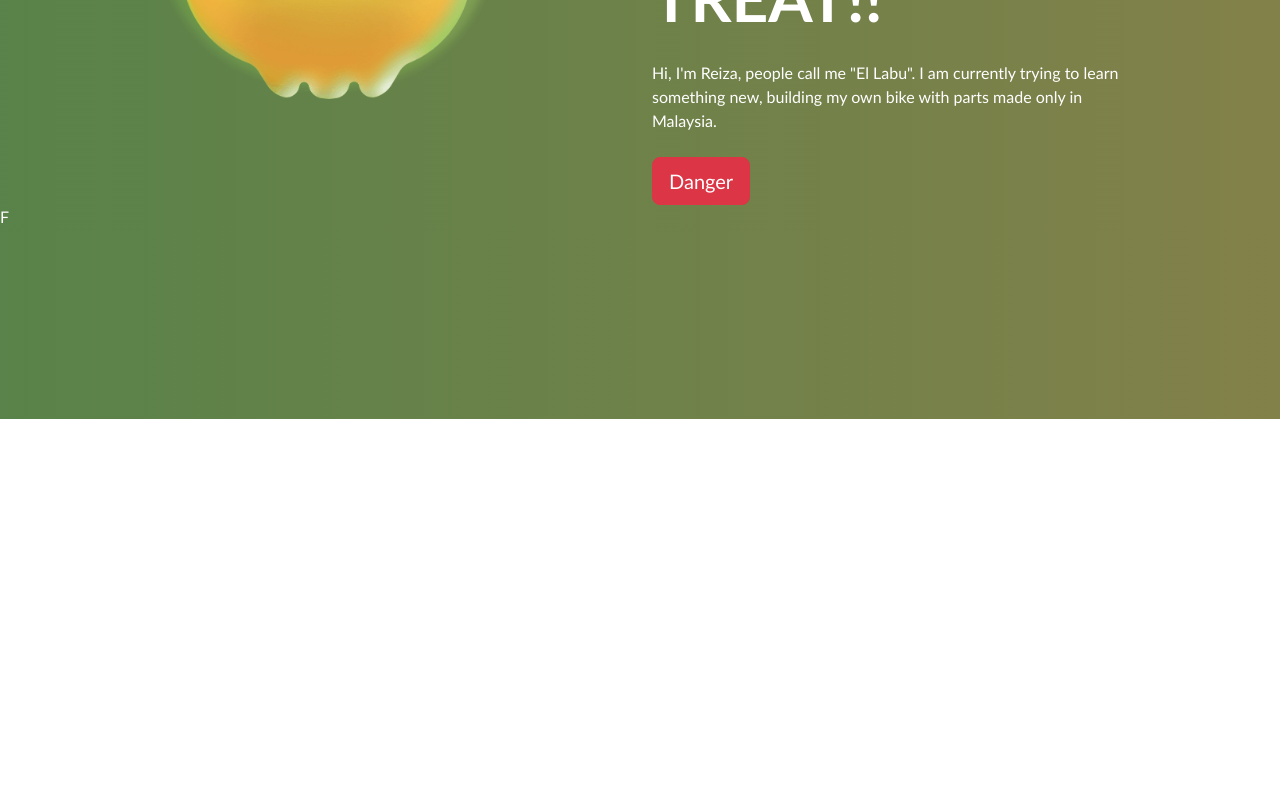
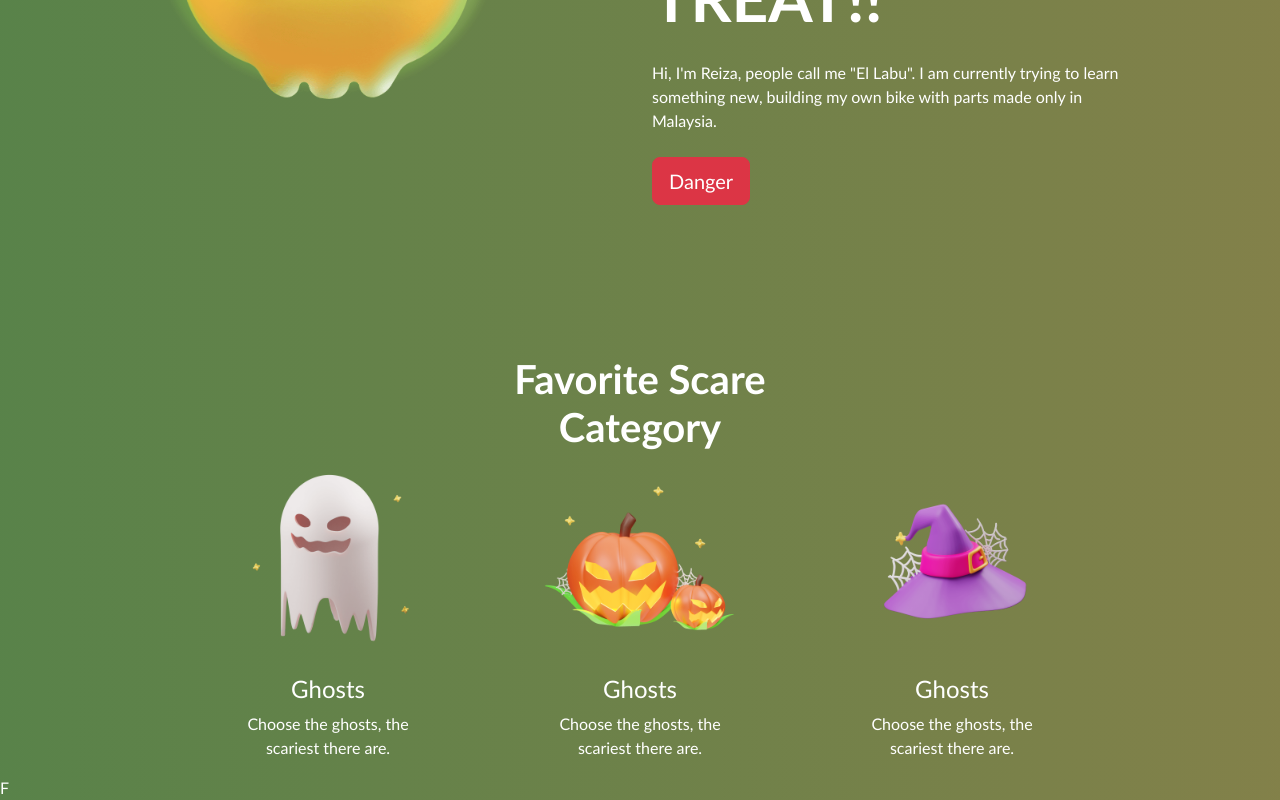
Before and after one commit to rezalwl/halloween-website, a React (Vite) app: page / in a window 1280 px wide. Shown: the part 381-1181 px from the top of the page. Before the commit the page ends 800 px from the top, so only its background shows below. Built offline with nearby package versions, Linux system fonts and the light colour scheme.

Commit message:
codding favorite section

```diff
--- a/src/App.css
+++ b/src/App.css
@@ -4,3 +4,7 @@
 .home-title{
   font-size: 64px;
   }
+
+.favorite-section{
+  margin-top: 150px;
+}
--- a/src/components/MainBody/Favorite.jsx
+++ b/src/components/MainBody/Favorite.jsx
@@ -0,0 +1,48 @@
+import React from "react";
+import Container from "react-bootstrap/Container";
+import Stack from "react-bootstrap/Stack";
+import Image from "react-bootstrap/Image";
+import category1 from "../../assets/img/category1-img.png";
+import category2 from "../../assets/img/category2-img.png";
+import category3 from "../../assets/img/category3-img.png";
+
+const Favorite = () => {
+  return (
+    <Container className="favorite-section">
+        <h1 class="fw-bolder text-center">Favorite Scare <br/> Category</h1>
+      <Stack
+        direction="horizontal"
+        gap={3}
+        className="align-items-center justify-content-center"
+      >
+        <div>
+          <Image src={category1} fluid width={"200px"} className="mb-3" />
+          <h4 className="text-center">Ghosts</h4>
+          <p className="text-center">
+            Choose the ghosts, the
+            <br /> scariest there are.
+          </p>
+        </div>
+
+        <div className="px-5 mx-5">
+          <Image src={category2} fluid width={"200px"} className="mb-3" />
+          <h4 className="text-center">Ghosts</h4>
+          <p className="text-center">
+            Choose the ghosts, the
+            <br /> scariest there are.
+          </p>
+        </div>
+        <div>
+          <Image src={category3} fluid width={"200px"} className="mb-3" />
+          <h4 className="text-center">Ghosts</h4>
+          <p className="text-center">
+            Choose the ghosts, the
+            <br /> scariest there are.
+          </p>
+        </div>
+      </Stack>
+    </Container>
+  );
+};
+
+export default Favorite;
--- a/src/components/MainBody/MainBody.jsx
+++ b/src/components/MainBody/MainBody.jsx
@@ -1,12 +1,14 @@
-import React from 'react'
-import Home from './Home'
+import React from "react";
+import Home from "./Home";
+import Favorite from "./Favorite";
 
 const MainBody = () => {
   return (
     <>
-    <Home/>
+      <Home />
+      <Favorite />
     </>
-  )
-}
+  );
+};
 
-export default MainBody
+export default MainBody;
--- a/src/components/header/Header.jsx
+++ b/src/components/header/Header.jsx
@@ -8,7 +8,7 @@ import './header.css'
 const Header = () => {
   return (
     <Navbar expand="lg" className="py-3">
-      <Container className="container">
+      <Container>
         <Navbar.Brand href="#home">
           <img
             alt=""
```
